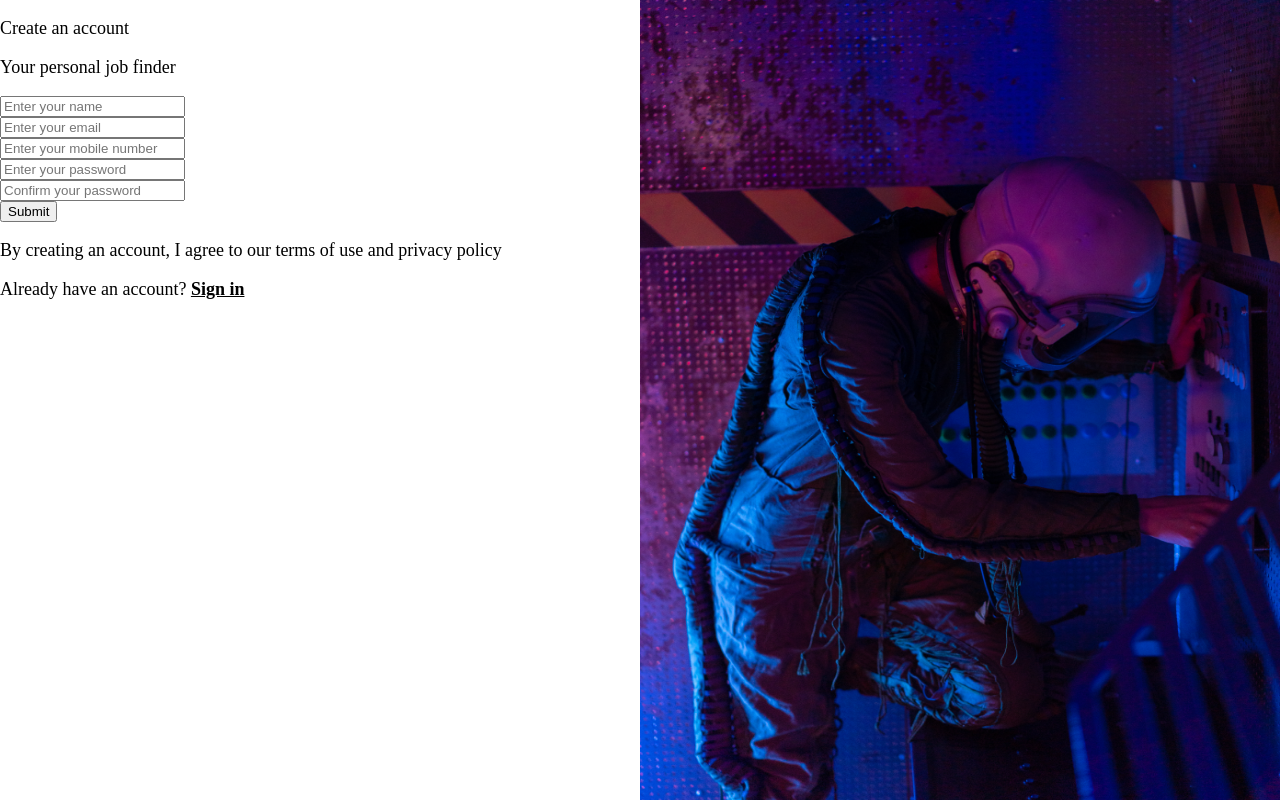
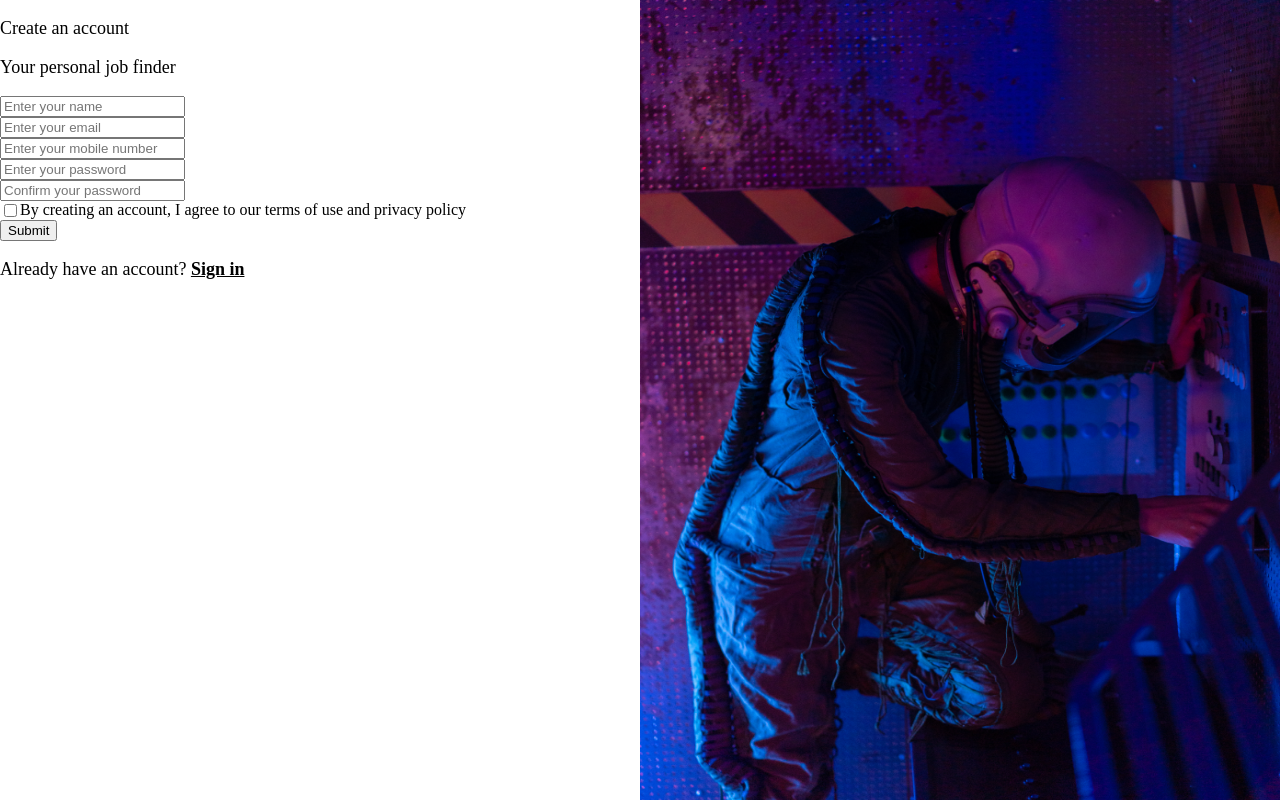
Before and after one commit to ponnanna-6/job-finder-web-app, a React (Vite) app in the folder frontend/job-seeker-frontend/: page /register in a window 1280 px wide. Built offline with nearby package versions, Linux system fonts and the light colour scheme.

Commit message:
check box for user agreement

```diff
--- a/frontend/job-seeker-frontend/src/components/form.jsx
+++ b/frontend/job-seeker-frontend/src/components/form.jsx
@@ -1,12 +1,16 @@
-function FormField({ value, name, placeholder, type, onChange }) {
+function FormField({ value, name, placeholder, label, type, onChange }) {
     return (
+        <div style={{display:'flex',flexDirection:"row"}}>
             <input
+                id={name}
                 value={value}
                 name={name}
                 placeholder={placeholder}
                 type={type}
                 onChange={onChange}
             />
+            {label ? (<label id={name} htmlFor={name}>{label}</label>) : null}
+        </div>
     );
 }
 
@@ -19,6 +23,7 @@ export default function Form({ formFields, error, errorMessages, onSubmit }) {
                         value={item.value}
                         name={item.name}
                         placeholder={item.placeholder}
+                        label={item.label}
                         type={item.type}
                         onChange={item.onChange}
                     />
--- a/frontend/job-seeker-frontend/src/pages/register/index.jsx
+++ b/frontend/job-seeker-frontend/src/pages/register/index.jsx
@@ -8,14 +8,16 @@ export default function Register(){
         email: "",
         mobile: "",
         password: "",
-        confirmPassword: ""
+        confirmPassword: "",
+        isChecked: false
     })
     const [error, setError] = useState({
         name: false,
         email: false,
         mobile: false,
         password: false,
-        currentPassword: false
+        currentPassword: false,
+        isChecked: false
     })
 
     const formFields = [
@@ -68,7 +70,17 @@ export default function Register(){
                 setFormData({...formData, confirmPassword: e.target.value})
                 setError((error) => ({...error, confirmPassword:false}))
             }
-        }
+        },
+        {
+            name: "checkbox",
+            type: "checkbox",
+            value: formData.isChecked,
+            label: "By creating an account, I agree to our terms of use and privacy policy",
+            onChange: (e) => {
+                setFormData({...formData, isChecked: e.target.checked})
+                setError((error) => ({...error, isChecked:false}))
+            }
+        },
     ]
     const errorMessages = {
         name: {
@@ -105,14 +117,21 @@ export default function Register(){
             onError: ()=>{
                 setError((error) => ({...error, confirmPassword:true}))
             }
+        },
+        isChecked:{
+            message: "Need to agree!",
+            isValid: formData.isChecked,
+            onError: ()=>{
+                setError((error) => ({...error, isChecked:true}))
+            }
         }
     }
 
     const onSubmit = (e) => {
         e.preventDefault()
         Object.keys(errorMessages).map((key) => {
-
             if(!errorMessages[key].isValid) {
+                console.log("error key: ", key, errorMessages[key].message)
                 errorMessages[key].onError()
             }
         })
@@ -130,7 +149,6 @@ export default function Register(){
                     errorMessages={errorMessages}
                     onSubmit={onSubmit}
                 />
-                <p>By creating an account, I agree to our terms of use and privacy policy</p>
                 <p>Already have an account? <b><u>Sign in</u></b></p>
             </div>
             <img src={jobImage} alt="Image" style={{ width: '50vw', height: '100vh' }}/>
```
Lines whose indentation alone changed are shown as unchanged.
